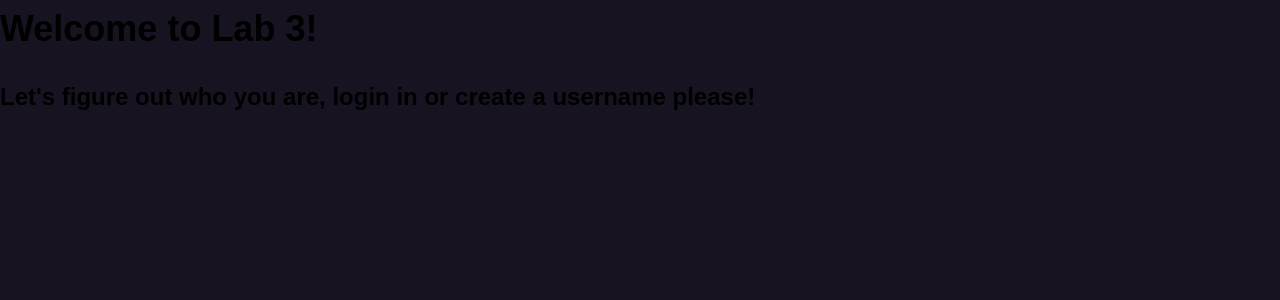
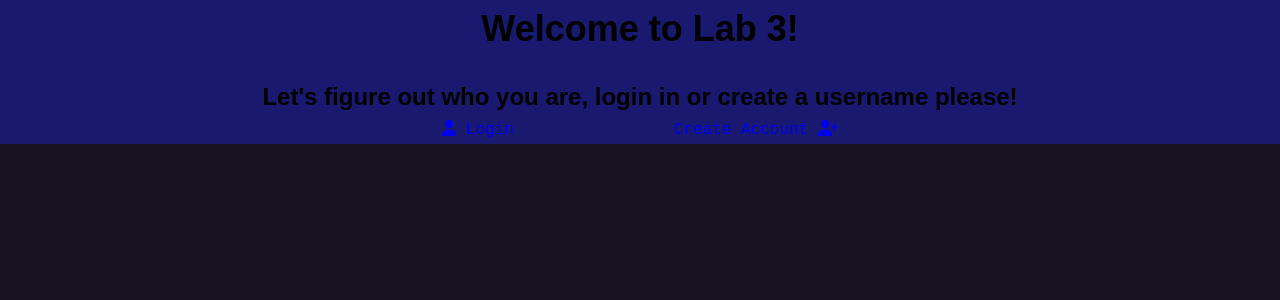
Before and after one commit to nirvanafan205/Full-Stack-Web-Development, a React (Vite) app: page / in a window 1280 px wide. Shown: the top 300 px of the page. Built offline with nearby package versions, Linux system fonts and the light colour scheme.

Commit message:
created nav bar: added login/registration page

```diff
--- a/src/App.jsx
+++ b/src/App.jsx
@@ -1,16 +1,20 @@
 import React from "react";
 import ReactDOM from "react-dom"; // Correct the import statement
-import { BrowserRouter as Router, Route, Switch } from "react-router-dom";
 import LandingPage from "./LandingPage";
+import LoginPage from "./LoginPage";
+import { BrowserRouter, Routes, Route } from "react-router-dom"; // components and utilities for client-side routing
 import "./style.css";
+import CreateUsernamePage from "./CreateUsernamePage";
 
 const App = () => {
   return (
-    <Router>
-      <Switch>
-        <Route path="/" exact component={LandingPage} />
-      </Switch>
-    </Router>
+    <BrowserRouter>
+      <Routes>
+        <Route path="/" element={<LandingPage />} />
+        <Route path="/login" element={<LoginPage />} />
+        <Route path="/createUsername" element={<CreateUsernamePage />} />
+      </Routes>
+    </BrowserRouter>
   );
 };
 
--- /dev/null
+++ b/src/CreateUsernamePage.jsx
@@ -0,0 +1,19 @@
+import React from "react";
+import { Link } from "react-router-dom";
+import { FontAwesomeIcon } from "@fortawesome/react-fontawesome";
+import { faHouse } from "@fortawesome/free-solid-svg-icons"; // Import the icon
+import "./style.css";
+
+const CreateUsernamePage = () => {
+  return (
+    <div className="navBar">
+      <h2>Registration Page</h2>
+      <Link to="/" className="home-button">
+        <FontAwesomeIcon icon={faHouse} />
+      </Link>
+      {/* Add your login form or other content here */}
+    </div>
+  );
+};
+
+export default CreateUsernamePage;
--- a/src/LandingPage.jsx
+++ b/src/LandingPage.jsx
@@ -1,12 +1,25 @@
 import React from "react";
+import { Link } from "react-router-dom";
+import { FontAwesomeIcon } from "@fortawesome/react-fontawesome";
+import { faUser, faUserPlus } from "@fortawesome/free-solid-svg-icons";
 
 const LandingPage = () => {
   return (
-    <div>
+    <div className="intro">
       <h1>Welcome to Lab 3!</h1>
       <h2>
         Let's figure out who you are, login in or create a username please!
       </h2>
+
+      <div className="buttonContainer">
+        <Link to="/login" className="button">
+          <FontAwesomeIcon icon={faUser} /> Login
+        </Link>
+
+        <Link to="/createUsername" className="button">
+          Create Account <FontAwesomeIcon icon={faUserPlus} />
+        </Link>
+      </div>
     </div>
   );
 };
--- /dev/null
+++ b/src/LoginPage.jsx
@@ -0,0 +1,19 @@
+import React from "react";
+import { Link } from "react-router-dom";
+import { FontAwesomeIcon } from "@fortawesome/react-fontawesome";
+import { faHouse } from "@fortawesome/free-solid-svg-icons"; // Import the icon
+import "./style.css";
+
+const LoginPage = () => {
+  return (
+    <div className="navBar">
+      <h2>Login Page</h2>
+      <Link to="/" className="home-button">
+        <FontAwesomeIcon icon={faHouse} />
+      </Link>
+      {/* Add your login form or other content here */}
+    </div>
+  );
+};
+
+export default LoginPage;
--- a/src/style.css
+++ b/src/style.css
@@ -44,3 +44,19 @@ h1 {
     background-color: midnightblue;
     text-align: center;
 }
+
+/* buttons */
+.button {
+    padding: 5rem;
+    font-family: var(--mono);
+    text-decoration: none;
+}
+
+.button:hover {
+    color: var(--white);
+}
+
+/* navigation bar */
+.navBar {
+    text-align: center;
+}
```
